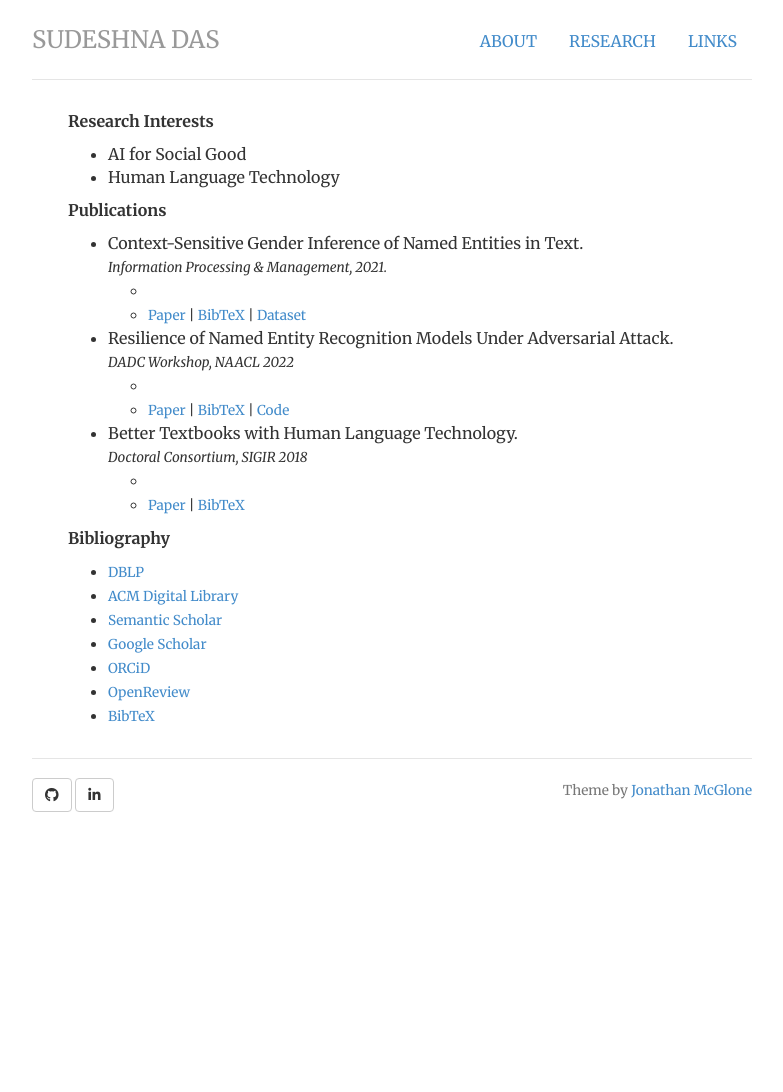
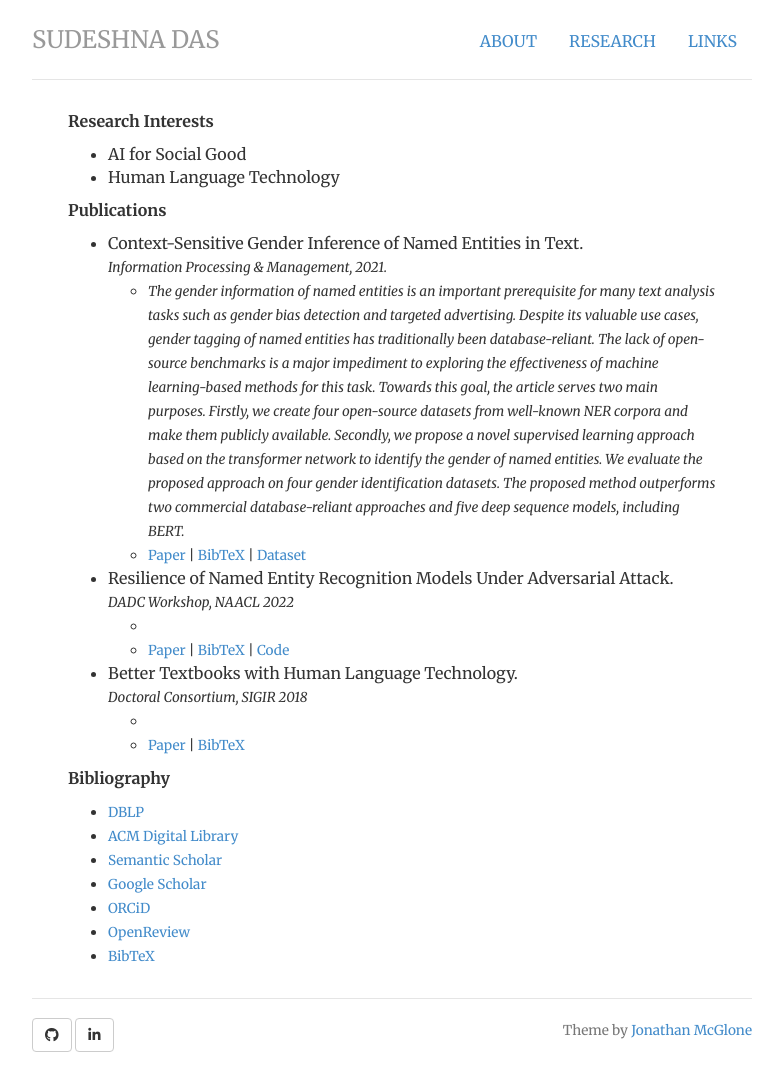
Before and after one commit to das-sudeshna/das-sudeshna.github.io, a Jekyll site: the page built from research/index.html, in a window 1280 px wide. Shown: the whole page, without its empty margins (248-1031 px from the left). Built offline with Jekyll 4.4.1, drawn with Linux system fonts in a browser that asks for light colours; nearby versions of some CDN libraries; before the commit the page ends 900 px from its top, so only the background shows below that.

Commit message:
Update index.html

```diff
--- a/research/index.html
+++ b/research/index.html
@@ -19,7 +19,7 @@ description: Research profile of Sudeshna Das, PhD candidate, IIT Kharagpur.
 				<ul>
 				<li>Context-Sensitive Gender Inference of Named Entities in Text.<br/><small><em>Information Processing & Management, 2021.</em></small><br/></li>
 						<ul>
-						<li><small><em></em></small></li>
+						<li><small><em>The gender information of named entities is an important prerequisite for many text analysis tasks such as gender bias detection and targeted advertising. Despite its valuable use cases, gender tagging of named entities has traditionally been database-reliant. The lack of open-source benchmarks is a major impediment to exploring the effectiveness of machine learning-based methods for this task. Towards this goal, the article serves two main purposes. Firstly, we create four open-source datasets from well-known NER corpora and make them publicly available. Secondly, we propose a novel supervised learning approach based on the transformer network to identify the gender of named entities. We evaluate the proposed approach on four gender identification datasets. The proposed method outperforms two commercial database-reliant approaches and five deep sequence models, including BERT.</em></small></li>
 						<li><small><a href="https://doi.org/10.1016/j.ipm.2020.102423">Paper</a> | <a href="https://raw.githubusercontent.com/das-sudeshna/das-sudeshna.github.io/master/bibtex/ipm2021.bib">BibTeX</a> | <a href="https://github.com/das-sudeshna/genid">Dataset</a></small></li>
 						</ul>
 				<li>Resilience of Named Entity Recognition Models Under Adversarial Attack.<br/><small><em>DADC Workshop, NAACL 2022</em></small><br/></li>
```
